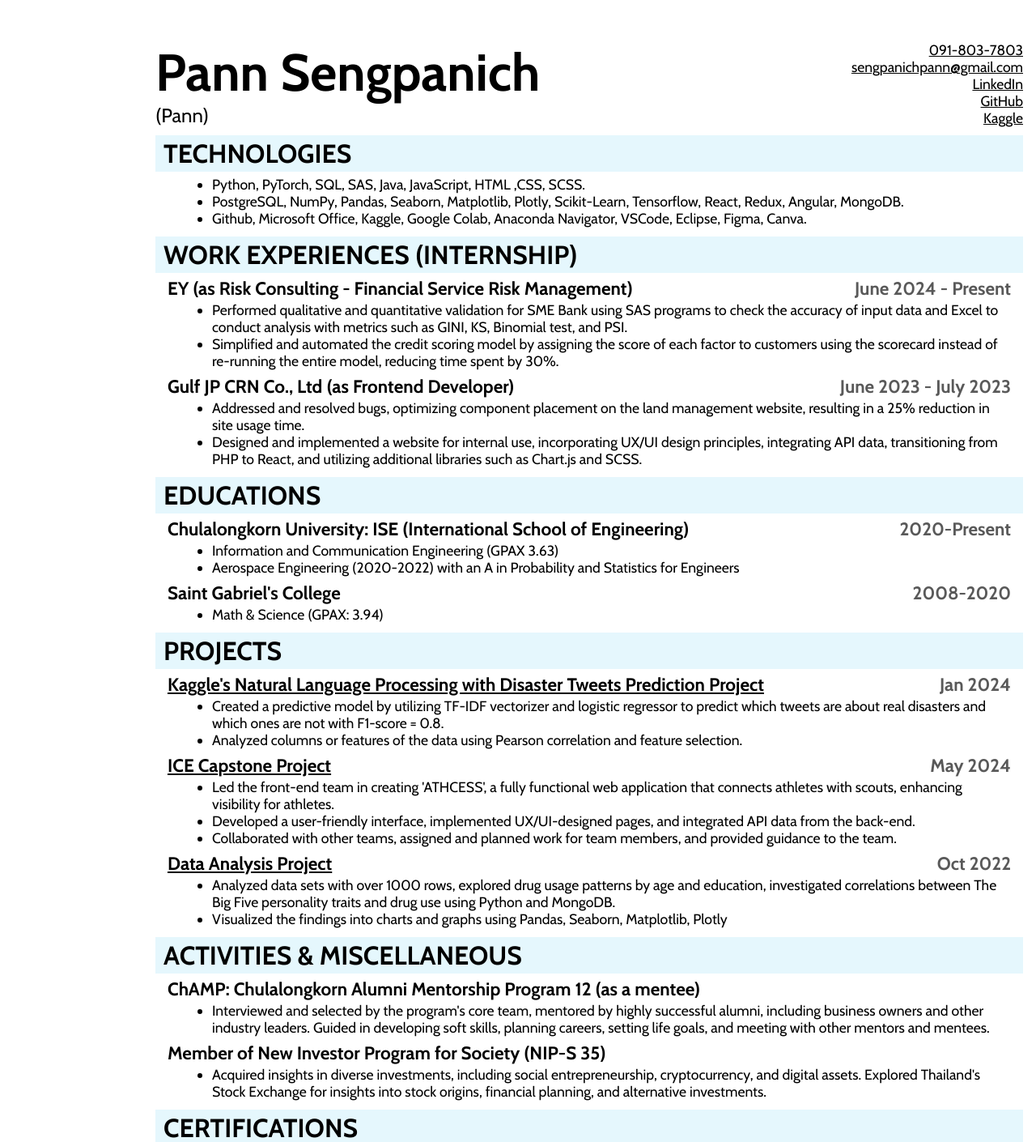
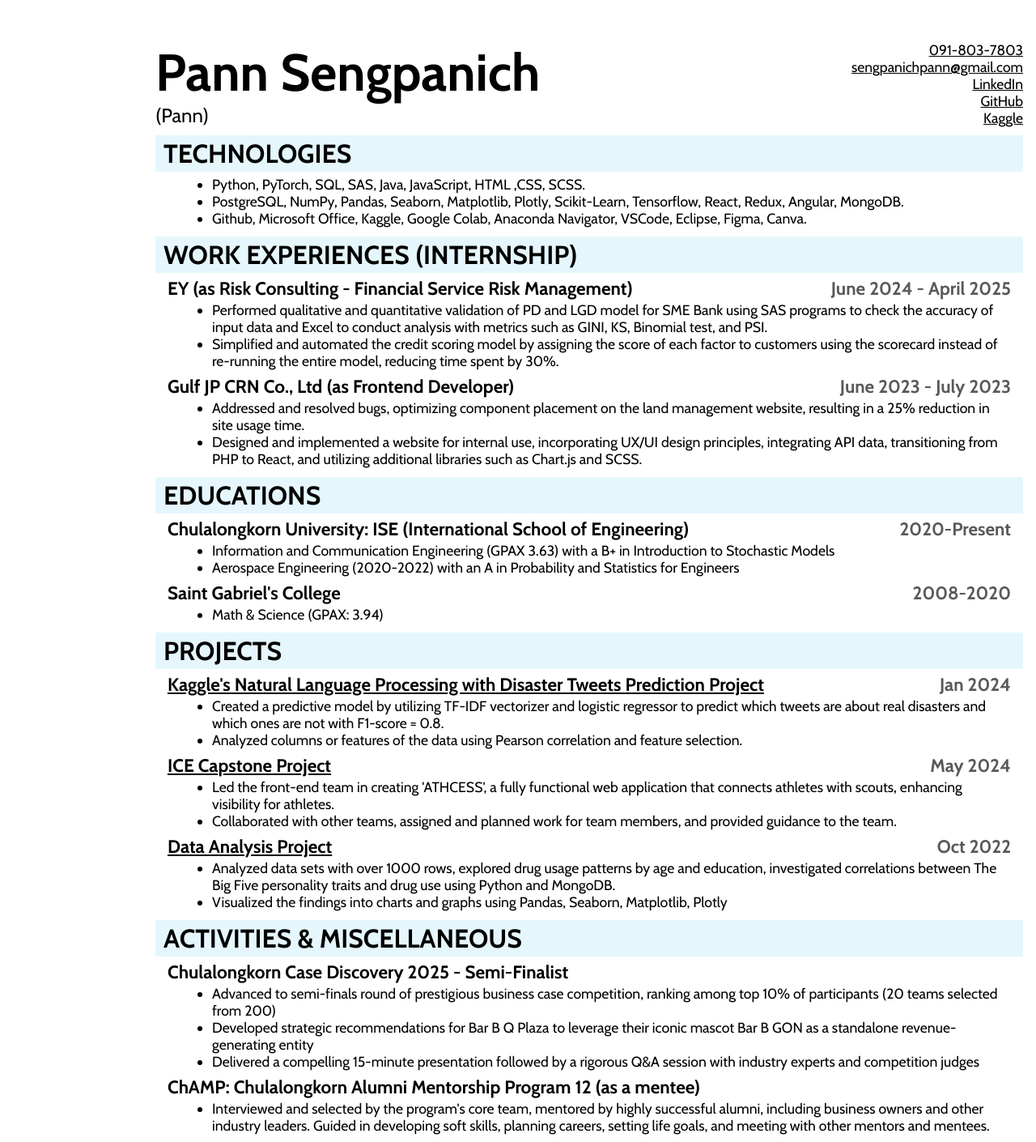
Before and after one commit to PannSengpanich/cv-application, a React (Create React App) app: page / in a window 1280 px wide. Shown: the top 1410 px of the page at 81% size. Built offline with nearby package versions, Linux system fonts and the light colour scheme.

Commit message:
Update data.js

```diff
--- a/src/data.js
+++ b/src/data.js
@@ -43,10 +43,10 @@ export const WorkData = [
     head: "EY (as Risk Consulting - Financial Service Risk Management)",
 
     details: [
-      "Performed qualitative and quantitative validation for SME Bank using SAS programs to check the accuracy of input data and Excel to conduct analysis with metrics such as GINI, KS, Binomial test, and PSI.",
+      "Performed qualitative and quantitative validation of PD and LGD model for SME Bank using SAS programs to check the accuracy of input data and Excel to conduct analysis with metrics such as GINI, KS, Binomial test, and PSI.",
       "Simplified and automated the credit scoring model by assigning the score of each factor to customers using the scorecard instead of re-running the entire model, reducing time spent by 30%.",
     ],
-    date: "June 2024 - Present",
+    date: "June 2024 - April 2025",
   },
 
   {
@@ -64,7 +64,7 @@ export const EdData = [
   {
     head: "Chulalongkorn University: ISE (International School of Engineering)",
     details: [
-      "Information and Communication Engineering (GPAX 3.63)",
+      "Information and Communication Engineering (GPAX 3.63) with a B+ in Introduction to Stochastic Models",
       {
         main: "Aerospace Engineering (2020-2022) with an A in Probability and Statistics for Engineers ",
       },
@@ -94,7 +94,7 @@ export const ProjData = [
     head: "ICE Capstone Project",
     details: [
       "Led the front-end team in creating 'ATHCESS', a fully functional web application that connects athletes with scouts, enhancing visibility for athletes.",
-      "Developed a user-friendly interface, implemented UX/UI-designed pages, and integrated API data from the back-end.",
+      // "Developed a user-friendly interface, implemented UX/UI-designed pages, and integrated API data from the back-end.",
       "Collaborated with other teams, assigned and planned work for team members, and provided guidance to the team.",
     ],
     url: "https://github.com/Athcess/athcess-frontend",
@@ -112,6 +112,15 @@ export const ProjData = [
 ];
 export const MisData = [
   { topic: "ACTIVITIES & MISCELLANEOUS" },
+  {
+    head: "Chulalongkorn Case Discovery 2025 - Semi-Finalist",
+    details: [
+      "Advanced to semi-finals round of prestigious business case competition, ranking among top 10% of participants (20 teams selected from 200)",
+      "Developed strategic recommendations for Bar B Q Plaza to leverage their iconic mascot Bar B GON as a standalone revenue-generating entity",
+      "Delivered a compelling 15-minute presentation followed by a rigorous Q&A session with industry experts and competition judges",
+    ],
+    url: "",
+  },
   {
     head: "ChAMP: Chulalongkorn Alumni Mentorship Program 12 (as a mentee)",
     details: [
```
